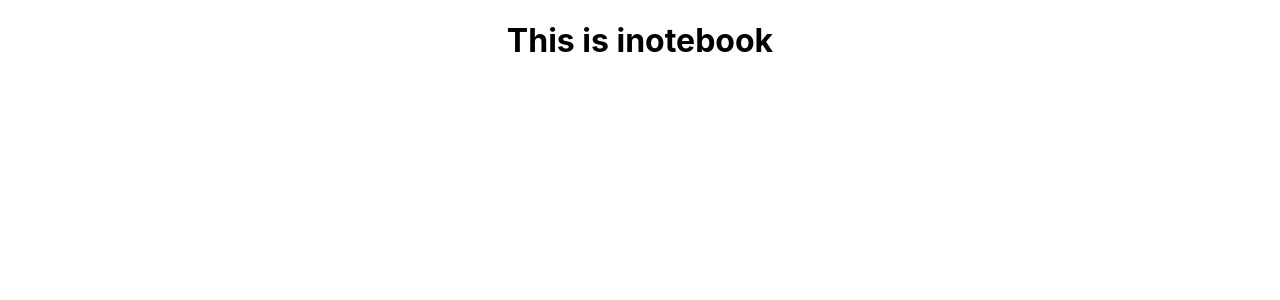
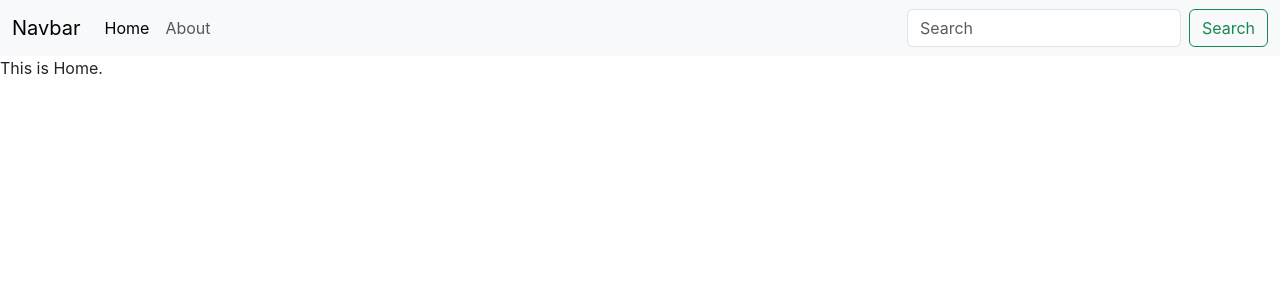
Before and after one commit to Kritim-123/inotebook, a React (Create React App) app: page /home in a window 1280 px wide. Shown: the top 300 px of the page. Built offline with nearby package versions, Linux system fonts and the light colour scheme.

Commit message:
Created NavBar and added react router dom to link components

```diff
--- a/public/index.html
+++ b/public/index.html
@@ -24,7 +24,9 @@
       work correctly both with client-side routing and a non-root public URL.
       Learn how to configure a non-root public URL by running `npm run build`.
     -->
-    <title>React App</title>
+
+    <link href="https://cdn.jsdelivr.net/npm/bootstrap@5.3.3/dist/css/bootstrap.min.css" rel="stylesheet" integrity="sha384-QWTKZyjpPEjISv5WaRU9OFeRpok6YctnYmDr5pNlyT2bRjXh0JMhjY6hW+ALEwIH" crossorigin="anonymous">
+    <title>INoteBook - Secured Notes</title>
   </head>
   <body>
     <noscript>You need to enable JavaScript to run this app.</noscript>
@@ -39,5 +41,7 @@
       To begin the development, run `npm start` or `yarn start`.
       To create a production bundle, use `npm run build` or `yarn build`.
     -->
+
+    <script src="https://cdn.jsdelivr.net/npm/bootstrap@5.3.3/dist/js/bootstrap.bundle.min.js" integrity="sha384-YvpcrYf0tY3lHB60NNkmXc5s9fDVZLESaAA55NDzOxhy9GkcIdslK1eN7N6jIeHz" crossorigin="anonymous"></script>
   </body>
 </html>
--- a/src/App.js
+++ b/src/App.js
@@ -1,12 +1,24 @@
-import './App.css';
+import "./App.css";
+import Navbar from "./components/Navbar";
+import Home from "./components/Home";
+import About from "./components/About";
 
-function App(){
-  return(
-    <div className='App'>
-      <h1> This is inotebook</h1>
+import { Route, Routes, BrowserRouter } from "react-router-dom";
 
-    </div>
-  )
+function App() {
+  return (
+    <>
+      <BrowserRouter>
+        <Navbar />
+
+        <Routes>
+          <Route path="/about" element={<About />}></Route>
+
+          <Route path="/home" element={<Home />}></Route>
+        </Routes>
+      </BrowserRouter>
+    </>
+  );
 }
 
 export default App;
--- /dev/null
+++ b/src/components/About.js
@@ -0,0 +1,11 @@
+import React from 'react'
+
+const About = () => {
+  return (
+    <div>
+      This is about
+    </div>
+  )
+}
+
+export default About
--- /dev/null
+++ b/src/components/Home.js
@@ -0,0 +1,11 @@
+import React from 'react'
+
+const Home = () => {
+  return (
+    <div>
+      This is Home.
+    </div>
+  )
+}
+
+export default Home
--- /dev/null
+++ b/src/components/Navbar.js
@@ -0,0 +1,53 @@
+import React from "react";
+
+import { Link } from "react-router-dom";
+
+const Navbar = () => {
+  return (
+    <nav className="navbar navbar-expand-lg bg-body-tertiary">
+      <div className="container-fluid">
+        <Link className="navbar-brand" to="/">
+          Navbar
+        </Link>
+        <button
+          className="navbar-toggler"
+          type="button"
+          data-bs-toggle="collapse"
+          data-bs-target="#navbarSupportedContent"
+          aria-controls="navbarSupportedContent"
+          aria-expanded="false"
+          aria-label="Toggle navigation"
+        >
+          <span className="navbar-toggler-icon"></span>
+        </button>
+        <div className="collapse navbar-collapse" id="navbarSupportedContent">
+          <ul className="navbar-nav me-auto mb-2 mb-lg-0">
+            <li className="nav-item">
+              <Link className="nav-link active" aria-current="page" to="/home">
+                Home
+              </Link>
+            </li>
+            <li className="nav-item">
+              <Link className="nav-link" to="/about">
+                About
+              </Link>
+            </li>
+          </ul>
+          <form className="d-flex" role="search">
+            <input
+              className="form-control me-2"
+              type="search"
+              placeholder="Search"
+              aria-label="Search"
+            />
+            <button className="btn btn-outline-success" type="submit">
+              Search
+            </button>
+          </form>
+        </div>
+      </div>
+    </nav>
+  );
+};
+
+export default Navbar;
```
